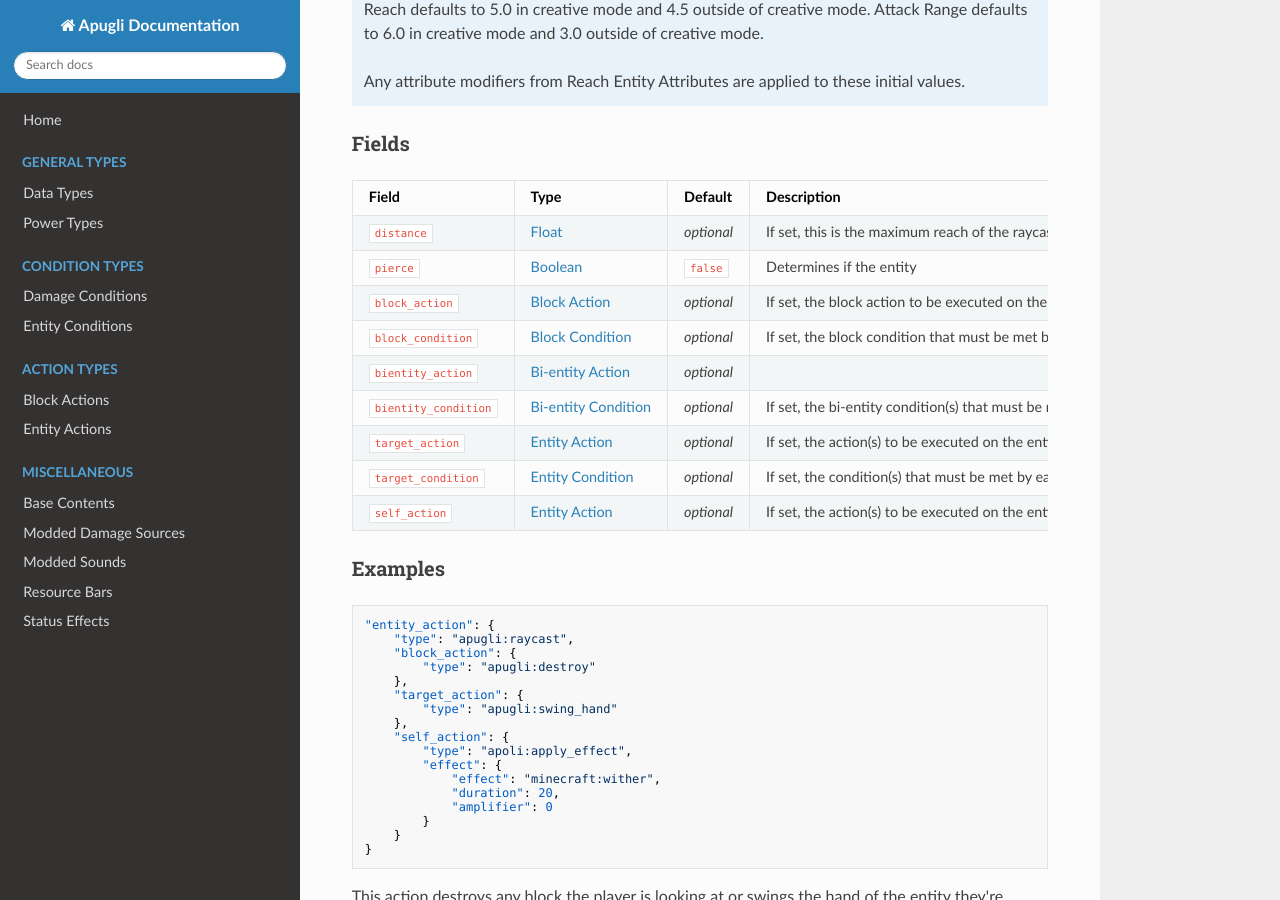
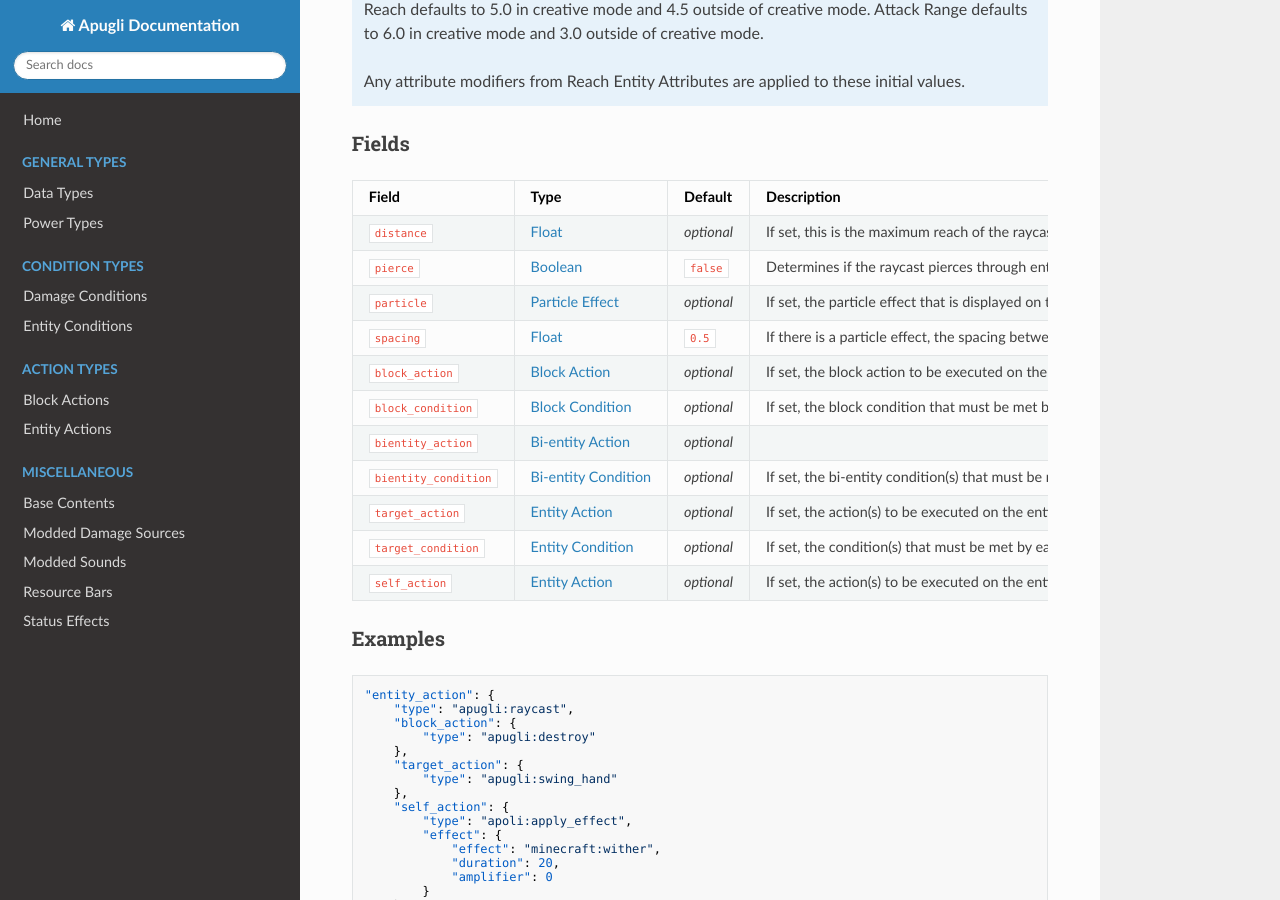
Before and after one commit to MerchantPug/apugli-docs, an MkDocs documentation site: the page built from docs/types/entity_action_types/raycast.md, in a window 1280 px wide and 900 px high, scrolled down 421 px. Built offline with MkDocs 1.6.1, drawn with Linux system fonts in a browser that asks for light colours; nearby versions of some CDN libraries.

Commit message:
Finalize raycast.md

```diff
--- a/docs/types/entity_action_types/raycast.md
+++ b/docs/types/entity_action_types/raycast.md
@@ -26,7 +26,9 @@ Type ID: `apugli:raycast`
 Field  | Type | Default | Description
 -------|------|---------|-------------
 `distance` | [Float](https://origins.readthedocs.io/en/latest/types/data_types/float/) | *optional* | If set, this is the maximum reach of the raycast. Otherwise this defaults to the entity's respective reaches if not present. |
-`pierce` | [Boolean](https://origins.readthedocs.io/en/latest/types/data_types/data_types/boolean/) | `false` | Determines if the entity
+`pierce` | [Boolean](https://origins.readthedocs.io/en/latest/types/data_types/data_types/boolean/) | `false` | Determines if the raycast pierces through entities.
+`particle` | [Particle Effect](https://origins.readthedocs.io/en/latest/types/data_types/particle_effect/) | *optional* | If set, the particle effect that is displayed on the ray.
+`spacing` | [Float](https://origins.readthedocs.io/en/latest/types/data_types/float/) | `0.5` | If there is a particle effect, the spacing between the particles displayed on the ray.
 `block_action` | [Block Action](https://origins.readthedocs.io/en/latest/types/entity_action_types/) | *optional* | If set, the block action to be executed on the block the player has targeted.
 `block_condition` | [Block Condition](https://origins.readthedocs.io/en/latest/types/block_condition_types/) | *optional* | If set, the block condition that must be met by the entity the player is targeting in order to do actions.
 `bientity_action` | [Bi-entity Action](https://origins.readthedocs.io/en/latest/types/bientity_action_types/) | *optional* |
```
